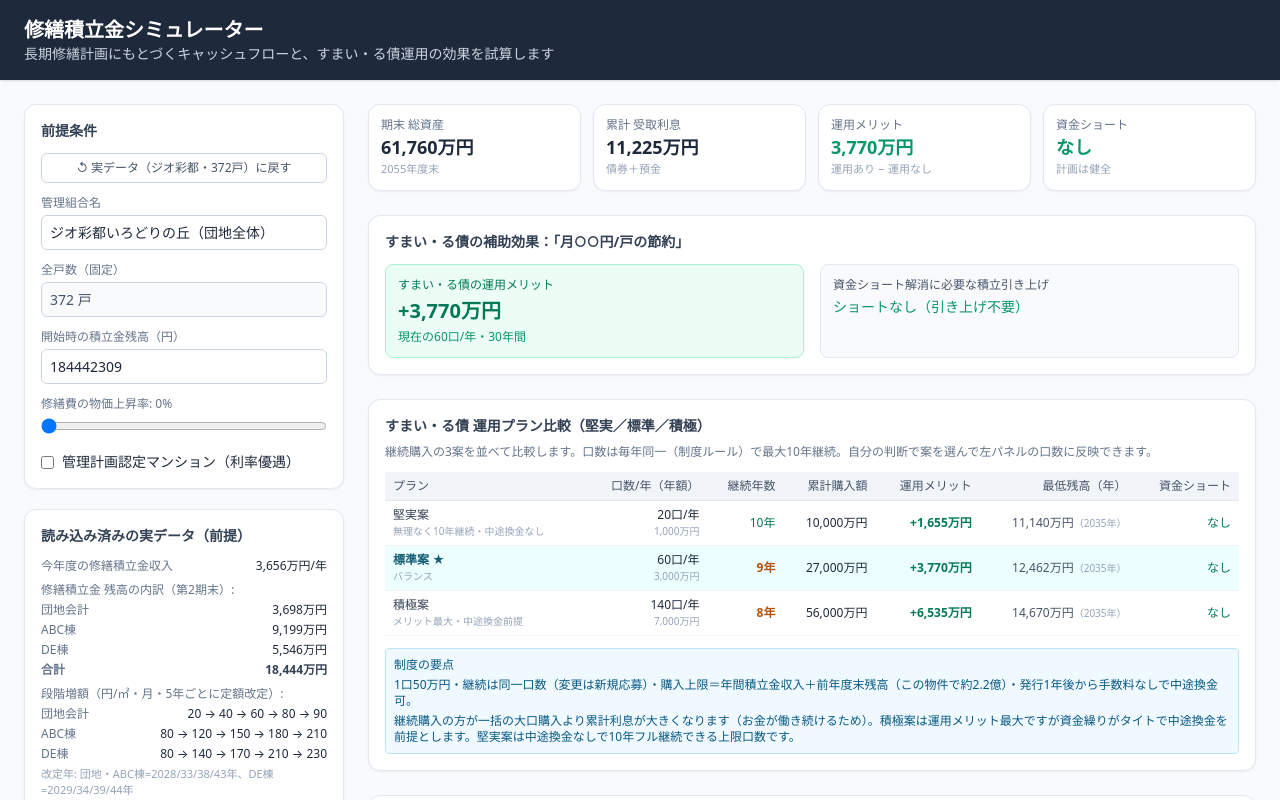
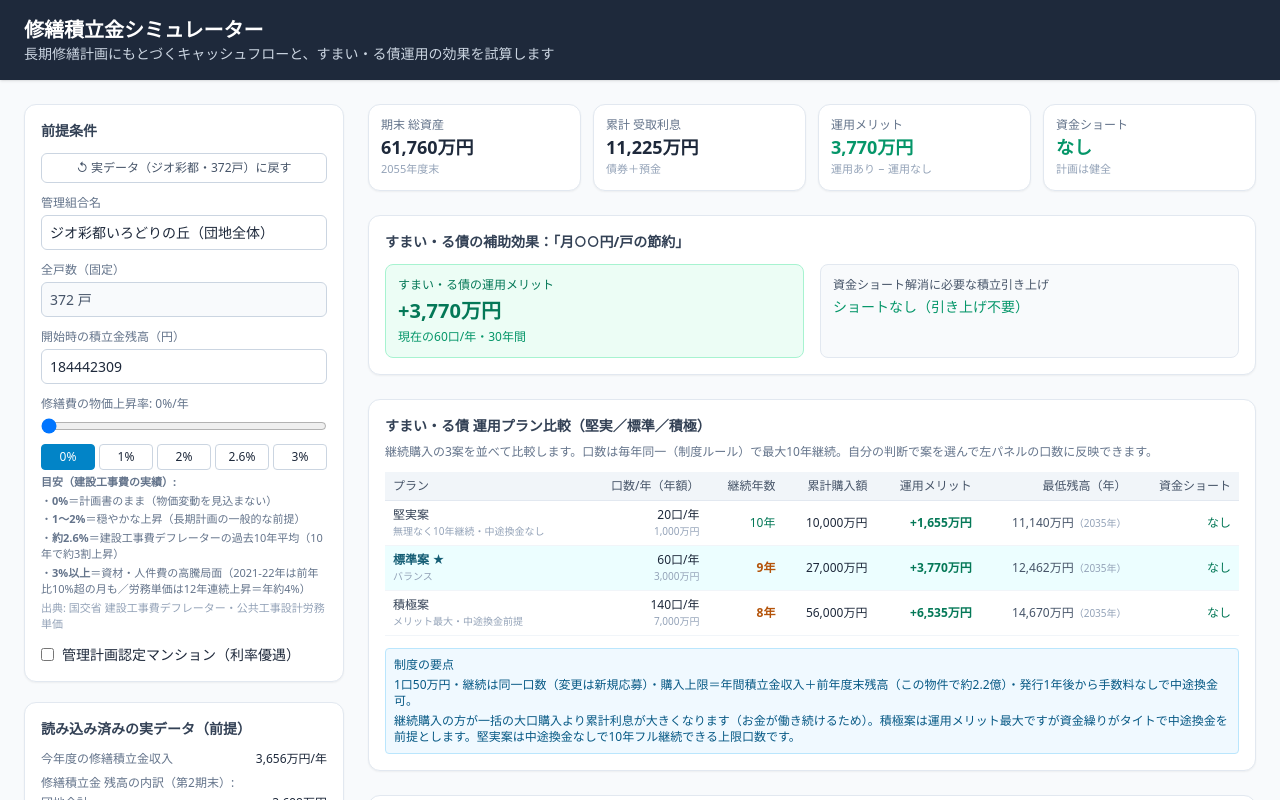
Before and after one commit to keganokami/receivables-simulation, a React (Vite) app: page / in a window 1280 px wide. Shown: the top 800 px of the page. Built offline with nearby package versions, Linux system fonts and the light colour scheme.

Commit message:
物価上昇率スライダーに目安（建設工事費実績）とプリセットを追加

```diff
--- a/src/App.tsx
+++ b/src/App.tsx
@@ -304,7 +304,7 @@ export default function App() {
               step={1_000_000}
               onChange={(v) => setInput({ ...input, openingBalance: v })}
             />
-            <Field label={`修繕費の物価上昇率: ${pct(input.inflationRate * 100)}`}>
+            <Field label={`修繕費の物価上昇率: ${pct(input.inflationRate * 100)}/年`}>
               <input
                 type="range"
                 min={0}
@@ -316,6 +316,35 @@ export default function App() {
                 }
                 className="w-full"
               />
+              <div className="flex gap-1 mt-1">
+                {[
+                  { v: 0, label: '0%' },
+                  { v: 1, label: '1%' },
+                  { v: 2, label: '2%' },
+                  { v: 2.6, label: '2.6%' },
+                  { v: 3, label: '3%' },
+                ].map((p) => (
+                  <button
+                    key={p.v}
+                    className={`flex-1 text-xs rounded px-1 py-1 border ${
+                      Math.abs(input.inflationRate * 100 - p.v) < 0.05
+                        ? 'bg-sky-600 text-white border-sky-600'
+                        : 'border-slate-300 hover:bg-slate-50'
+                    }`}
+                    onClick={() => setInput({ ...input, inflationRate: p.v / 100 })}
+                  >
+                    {p.label}
+                  </button>
+                ))}
+              </div>
+              <div className="text-[11px] text-slate-500 mt-1 space-y-0.5">
+                <div><strong>目安（建設工事費の実績）:</strong></div>
+                <div>・<strong>0%</strong>＝計画書のまま（物価変動を見込まない）</div>
+                <div>・<strong>1〜2%</strong>＝穏やかな上昇（長期計画の一般的な前提）</div>
+                <div>・<strong>約2.6%</strong>＝建設工事費デフレーターの過去10年平均（10年で約3割上昇）</div>
+                <div>・<strong>3%以上</strong>＝資材・人件費の高騰局面（2021-22年は前年比10%超の月も／労務単価は12年連続上昇＝年約4%）</div>
+                <div className="text-slate-400">出典: 国交省 建設工事費デフレーター・公共工事設計労務単価</div>
+              </div>
             </Field>
             <label className="flex items-center gap-2 text-sm">
               <input
```
